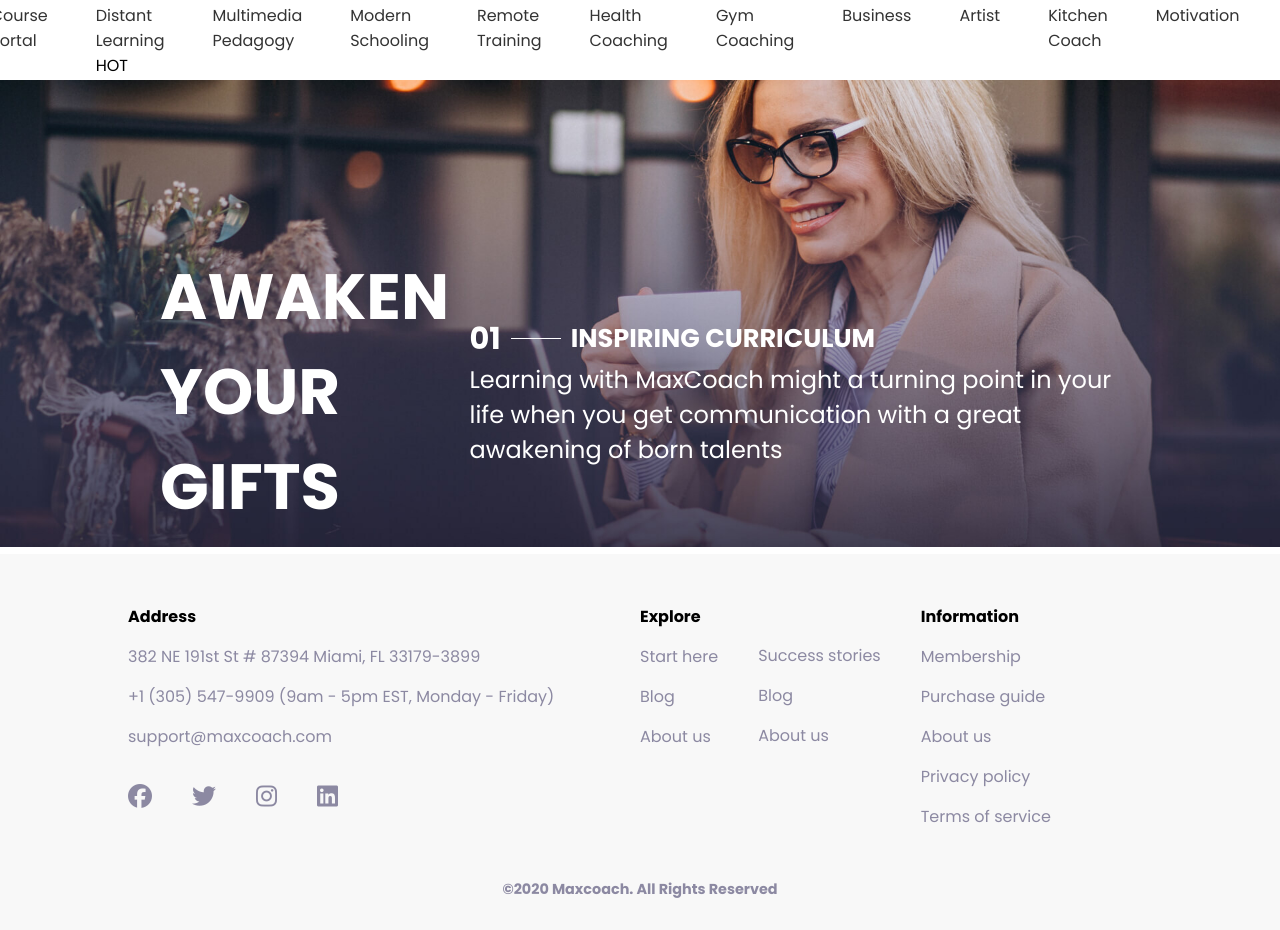
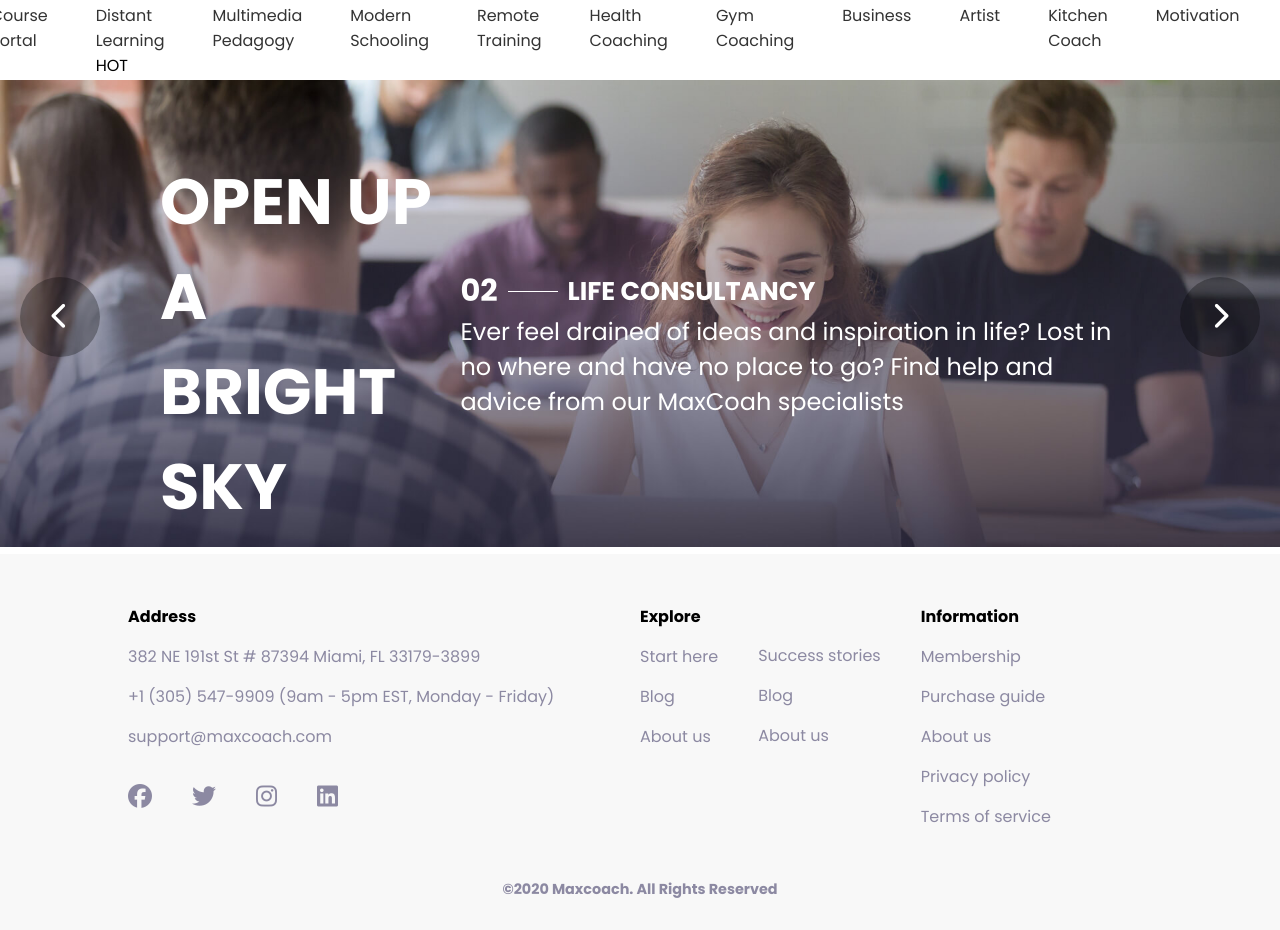
Before and after one commit to MicheleLafronza/proj-html-vuejs, a Vue app: page /starthere in a window 1280 px wide. Shown: the top 930 px of the page. Built offline with nearby package versions, Linux system fonts and the light colour scheme.

Commit message:
feat: add carousel component into StartHere page

```diff
--- a/src/pages/startherecomponents/Carousel.vue
+++ b/src/pages/startherecomponents/Carousel.vue
@@ -30,7 +30,23 @@ export default {
     };
   },
   methods: {
-    nextSlide() {},
+    nextSlide() {
+      if (this.activeIndex === this.slidesImg.length - 1) {
+        this.activeIndex = 0;
+      } else {
+        this.activeIndex = this.activeIndex + 1;
+      }
+    },
+    prevSlide() {
+      if (this.activeIndex === 0) {
+        this.activeIndex = this.slidesImg.length;
+      }
+      this.activeIndex = this.activeIndex - 1;
+    },
+  },
+  mounted() {
+    console.log(`the component is now mounted.`);
+    const autoPlay = setInterval(this.nextSlide, 5000);
   },
 };
 </script>
@@ -38,6 +54,12 @@ export default {
 <template>
   <div class="carousel">
     <div class="slide">
+      <span @click="nextSlide" class="button next">
+        <i class="fa-solid fa-chevron-right"></i>
+      </span>
+      <span @click="prevSlide" class="button prev">
+        <i class="fa-solid fa-chevron-left"></i>
+      </span>
       <img :src="slidesImg[activeIndex].image" alt="" />
       <div class="text">
         <div class="title">{{ slidesImg[activeIndex].title }}</div>
@@ -111,4 +133,27 @@ img {
 .caption-bottom {
   font-size: 1.5rem;
 }
+
+.button {
+  position: absolute;
+  top: 50%;
+  transform: translateY(-50%);
+  color: white;
+  font-size: 1.7rem;
+  background-color: rgba($color: #000000, $alpha: 0.3);
+  border-radius: 50%;
+  width: 80px;
+  height: 80px;
+  display: flex;
+  justify-content: center;
+  align-items: center;
+}
+
+.prev {
+  left: 20px;
+}
+
+.next {
+  right: 20px;
+}
 </style>
```
